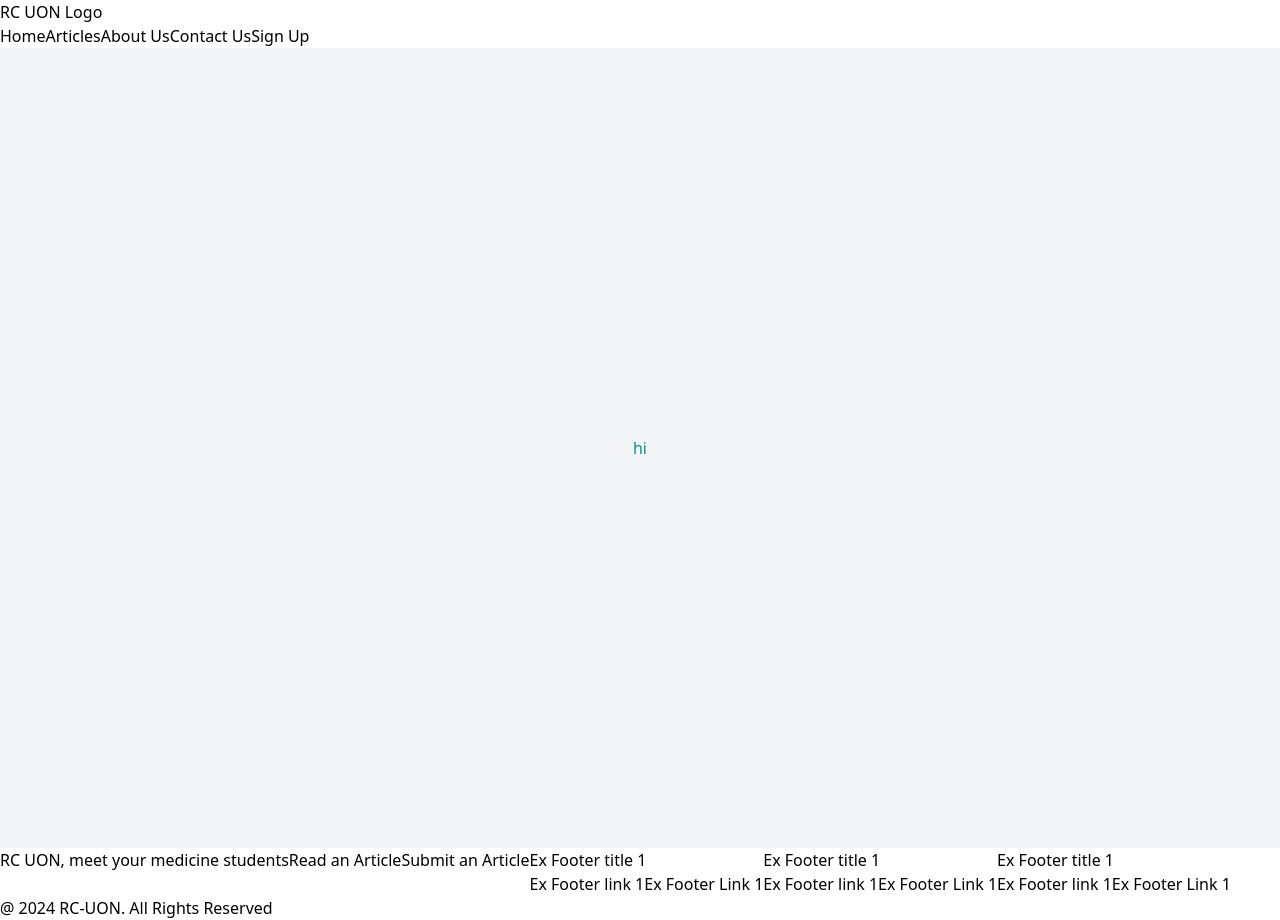
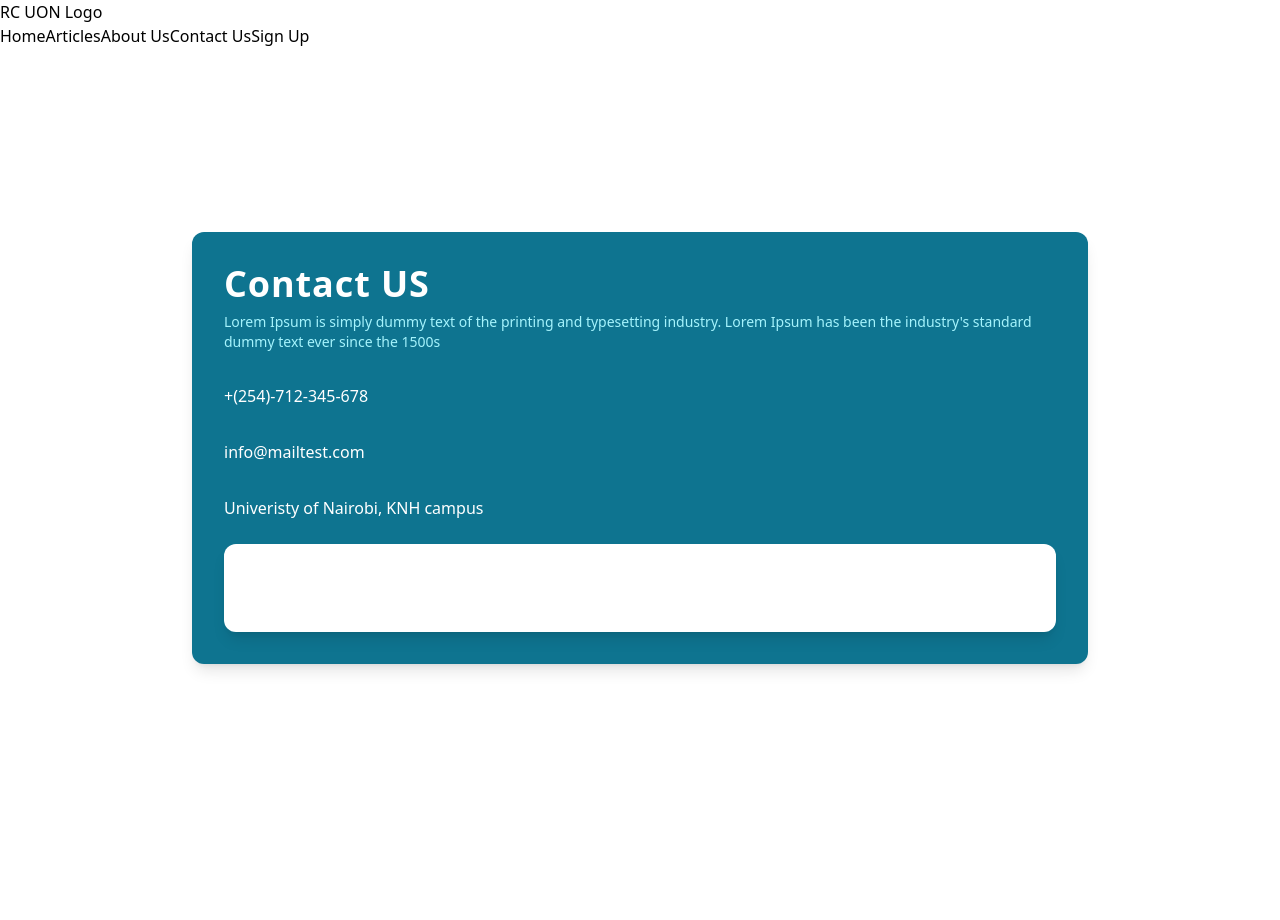
Before and after one commit to uniterriziki/RC_website, a Next.js app in the folder my-app/: page /contact in a window 1280 px wide. After the commit the page ends 848 px from the top, so only its background shows below. Built offline with nearby package versions, Linux system fonts and the light colour scheme.

Commit message:
created the contact page

```diff
--- a/my-app/components/Footer.jsx
+++ b/my-app/components/Footer.jsx
@@ -21,7 +21,7 @@ const Footer = () => {
         <div className="flex items-start flex-col">
           {/* <Image src="/logo-purple.svg" width={115} height={38} alt="RC UON" /> */}
 
-          <p className="text-start text-sm font-normal mt-5 max-w-xs">
+          <p className="text-red-400 text-start text-sm font-normal mt-5 max-w-xs">
             RC UON, meet your medicine students
           </p>
         </div>
--- a/my-app/src/app/contact/page.jsx
+++ b/my-app/src/app/contact/page.jsx
@@ -1,10 +1,43 @@
 import { socials } from "../../../constants";
+import React from 'react'
 
-const Contact = () => {
-  return <main className="antialiased bg-gray-100">
-    <div className="flex w-full min-h-screen justify-center items-center"><div className="text-teal-600 ">hi</div></div>
+const page = () => {
+  return (
+    <div className="antialiased">
+    <div className="flex w-full min-h-screen justify-center items-center">
+      <div className="flex flex-col space-y-6 bg-cyan-700 w-full max-w-4xl p-8 rounded-xl shadow-lg text-white ">
+        {/* contact info div */}
+        <div className="flex flex-col space-y-8 justify-between">
+          <div><h1 className="font-bold text-4xl tracking-wide">Contact US</h1>
+          <p className="pt-2 text-cyan-200 text-sm ">Lorem Ipsum is simply dummy text of the printing and typesetting industry. Lorem Ipsum has been the industry's standard dummy text ever since the 1500s</p></div>
+        <div className="flex flex-col space-y-6">
+          <div className="inline-flex space-x-2 items-center">
+{/* insert call icon here */}
+<span> +(254)-712-345-678</span>
+          </div>
+        </div>
+        <div><div className="inline-flex space-x-2 items-center">
+{/* insert mail icon here */}
+<span>info@mailtest.com</span>
+          </div></div>
+          <div>
+          <div className="inline-flex space-x-2 items-center">
+{/* insert location icon here */}
+<span>Univeristy of Nairobi, KNH campus</span>
+          </div>
+          </div>
+        </div>
 
-  </main>
-};
+        {/* contact form div */}
+        <div>
+          <div className="bg-white rounded-xl shadow-lg p-8 "><form>
+            contact form</form></div>
+          </div>
+          </div>
+      </div>
 
-export default Contact;
+  </div>
+  )
+}
+
+export default page
--- a/my-app/src/app/layout.js
+++ b/my-app/src/app/layout.js
@@ -16,7 +16,7 @@ export default function RootLayout({ children }) {
       <body>
         <Navbar />
         <main>{children}</main>
-        {<Footer />}
+        {/* <Footer /> */}
       </body>
     </html>
   );
--- a/my-app/tailwind.config.js
+++ b/my-app/tailwind.config.js
@@ -5,7 +5,7 @@ module.exports = {
     "./src/components/**/*.{js,ts,jsx,tsx,mdx}",
     "./src/app/**/*.{js,ts,jsx,tsx,mdx}",
   ],
-  purge: ['./pages/**/*.{js,ts,jsx,tsx}', './components/**/*.{js,ts,jsx,tsx}'],
+  purge: ['./pages/**/*.{js,ts,jsx,tsx}', './components/**/*.{js,ts,jsx,tsx}', './src/app/**/*.{js,ts,jsx,tsx,mdx}'],
   theme: {
     extend: {
       backgroundImage: {
```
